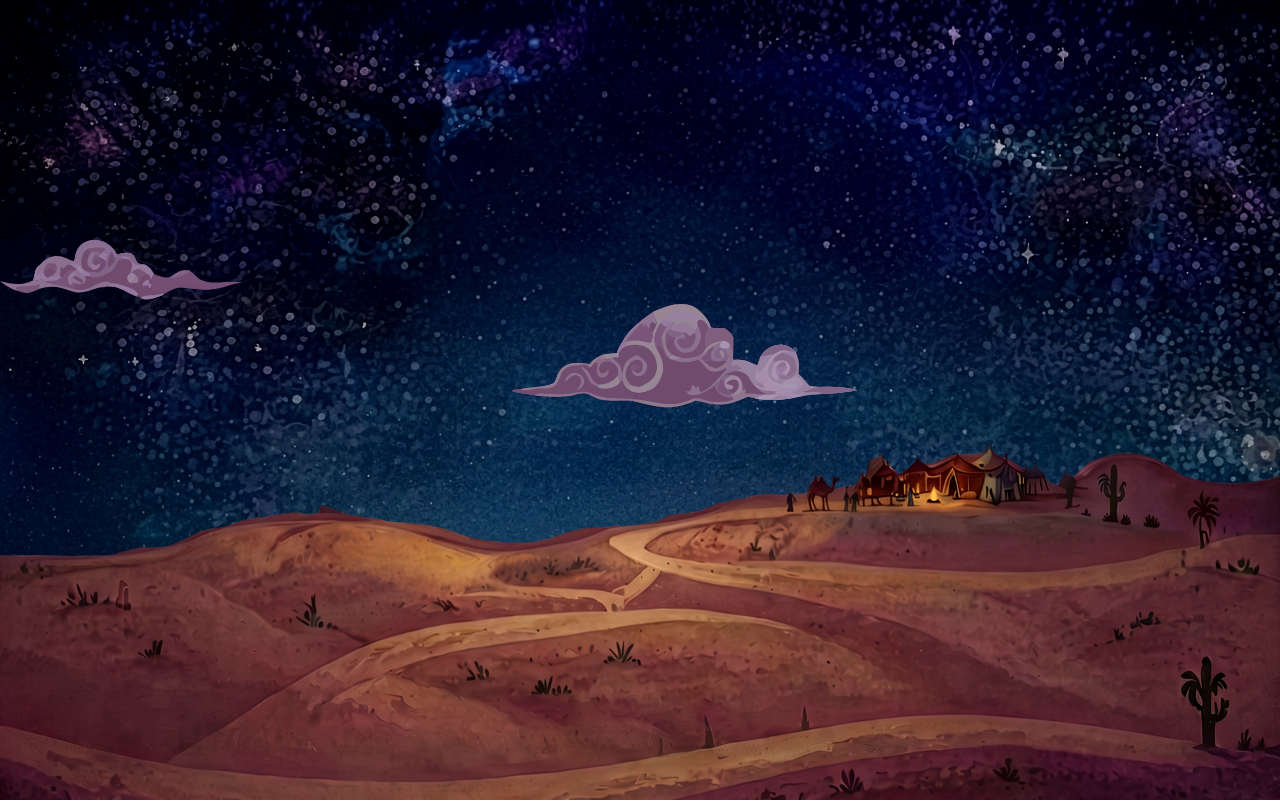
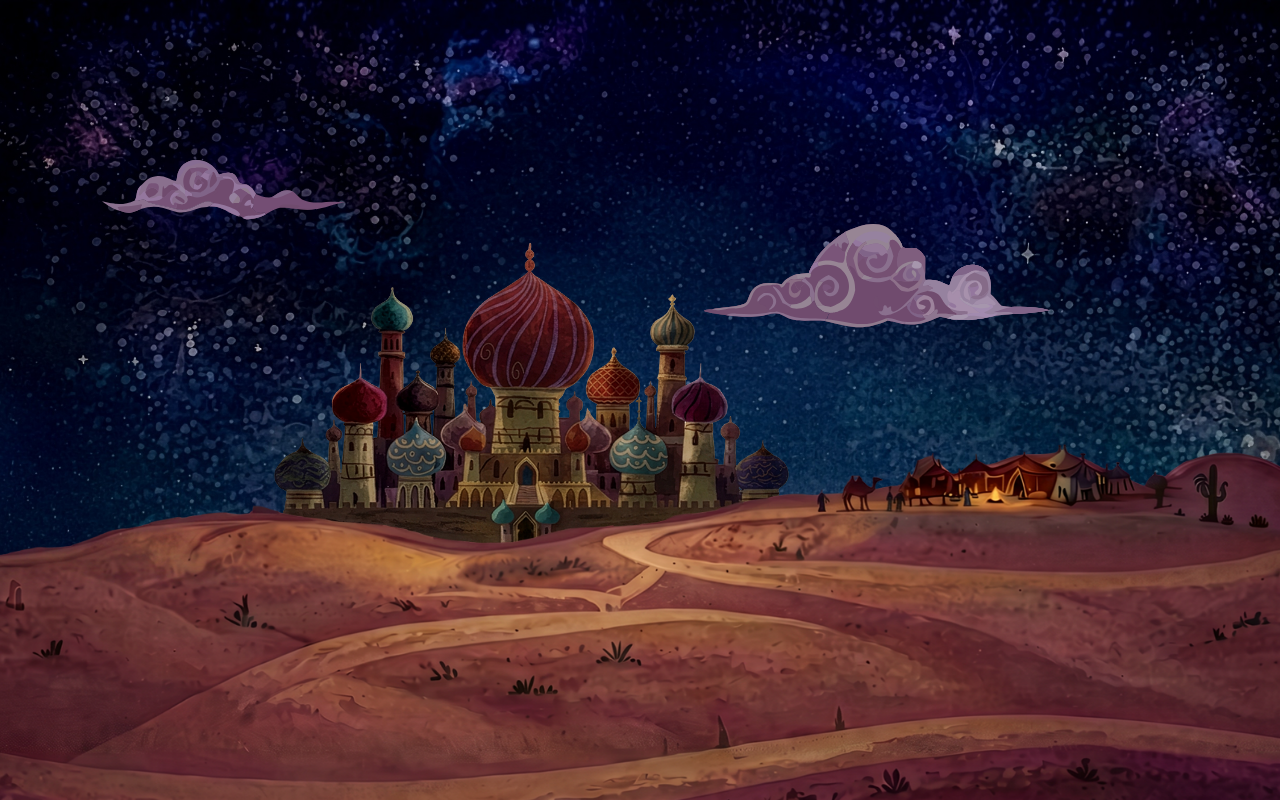
Before and after one commit to dvm-bitspilani/oasis-2026-web, a React (Vite) app: page / in a window 1280 px wide. Shown: the top 802 px of the page. Built offline with nearby package versions, Linux system fonts and the light colour scheme.

Commit message:
Castle added

```diff
--- a/src/styles/Home.module.scss
+++ b/src/styles/Home.module.scss
@@ -1,34 +1,57 @@
-.container{
-    height: 100vh;
-    width: 100vw;
-    overflow: hidden;
-}
-.sand{
-    position: absolute;
-    width: 100vw;
-    height: 50%;
-    z-index: 1;
-    bottom: 0%;
-    overflow: hidden;
+.container {
+  position: relative;
+  height: 100svh;
+  width: 100%;
+  overflow: hidden;
 }
 
-.sandImg{
-
-    width: 100%;
-    height: 100%;
+.background {
+  position: absolute;
+  inset: 0;
+  z-index: 0;
+  background-size: cover;
+  background-position: center;
+  background-repeat: no-repeat;
 }
 
-.clouds{
-    width: 100%;
-    height: auto;
-    position: absolute;
-    top: 30%;
+.clouds {
+  position: absolute;
+  top: 20%;
+  left: 0;
+  width: 100%;
+  z-index: 1;
 }
-.cloudTwo{
-    margin-left: 40%;
+
+.cloudOne  { margin-left: 8%; }
+.cloudTwo  { margin-left: 55%; }
+
+.sand {
+  position: absolute;
+  bottom: 0;
+  left: 0;
+  width: 100%;
+  height: 50%;
+  z-index: 2;
+  overflow: hidden;
 }
-.castle{
-    width: 100%;
-    height: auto;
-    position: absolute;
+
+.sandImg {
+  width: 100%;
+  height: 100%;
+  object-fit: cover;
 }
+
+.castle {
+  position: absolute;
+  bottom: 28%;
+  left: 42%;
+  transform: translateX(-50%);
+  width: 45%;
+  z-index: 1;
+}
+
+.castleImg {
+  width: 100%;
+  height: auto;
+  display: block;
+}
```
